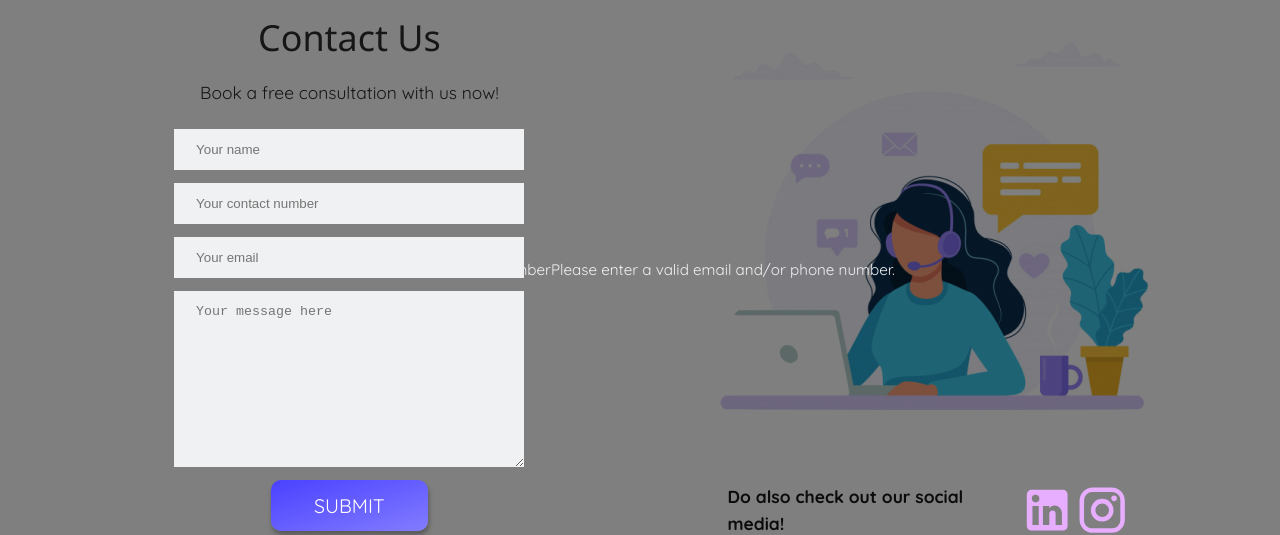
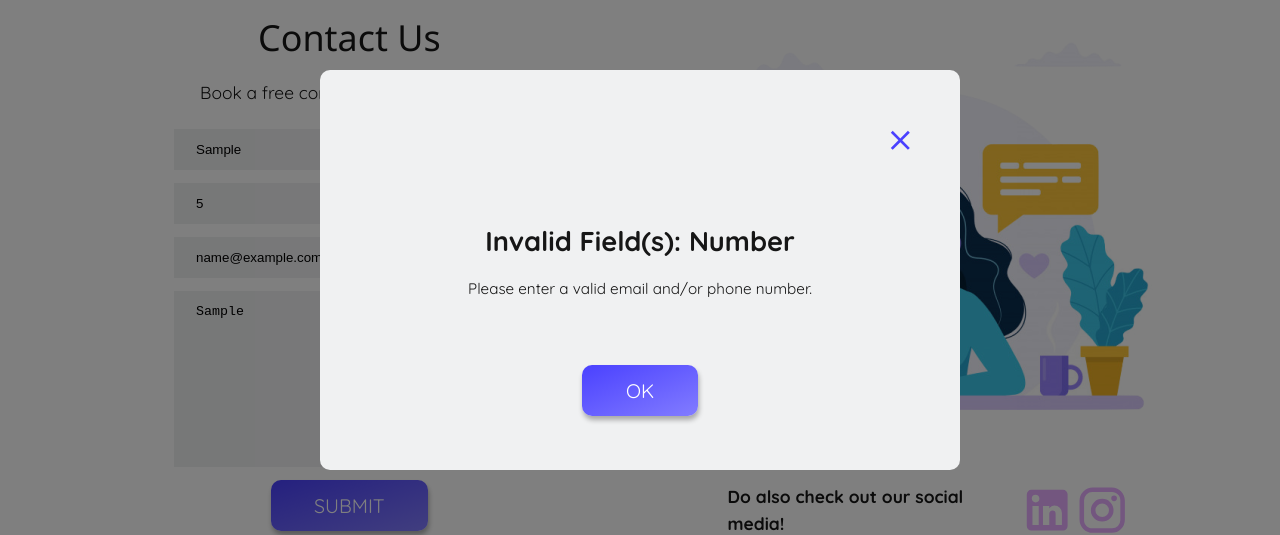
Before and after one commit to syt23/webly, a React (Create React App) app: page /contact in a window 1280 px wide. Both pictures are taken after typing "Sample", "5", "name@example.com", "Sample" into the empty fields and a click on the input "SUBMIT". Shown: the part 130-665 px from the top of the page. Built offline with nearby package versions, Linux system fonts and the light colour scheme; no server answers; a web font is replaced by a local one.

Commit message:
Add modal

```diff
--- a/src/components/ContactPage.js
+++ b/src/components/ContactPage.js
@@ -5,6 +5,7 @@ import axios from 'axios'
 import ResponsiveNav from './ResponsiveNav'
 import Footer from './Footer'
 import contact from '../assets/ContactPage/contact.png'
+import Modal from './Modal'
 
 class ContactPage extends Component {
     state = {
@@ -16,7 +17,8 @@ class ContactPage extends Component {
         numberError: false,
         success: false,
         failure: false,
-        scroll: false
+        scroll: false,
+        showModal: false
     }
 
     componentDidMount() {
@@ -40,29 +42,41 @@ class ContactPage extends Component {
         }
     }
 
-    handleSubmit = (e) => {
+    handleModalClose = () => {
+        this.setState({
+            showModal: false,
+            success: false,
+            failure: false
+        })
+    }
+
+    handleSubmit = async (e) => {
         e.preventDefault();
-        if (!this.state.number.match(/^[0-9]{8,15}$/)) {
-            this.setState({ numberError: true });
+
+        if (this.state.number != '' && !this.state.number.match(/^[0-9]{8,15}$/)) {
+            await this.setState({ numberError: true });
         }
 
         if (!this.state.email.match(/^([a-zA-Z0-9_\-\.]+)@([a-zA-Z0-9_\-\.]+)\.([a-zA-Z]{2,5})$/)) {
-            this.setState({ emailError: true });
+            await this.setState({ emailError: true });
         }
+
         if (this.state.emailError || this.state.numberError) {
+            this.setState({ showModal: true })
             return;
         }
+        console.log(this.state)
 
         axios({
             method: 'post',
-            url: '/mail',
+            url: 'http://localhost:3001/mail',
             timeout: 3000,
             data: {
                 ...this.state
             }
         })
             .then(response => {
-                // console.log("response: " + response)
+                console.dir(response)
                 this.setState({
                     success: true,
                     failure: false,
@@ -70,6 +84,7 @@ class ContactPage extends Component {
                     number: '',
                     email: '',
                     message: '',
+                    showModal: true
                 });
             })
             .catch(error => {
@@ -81,7 +96,8 @@ class ContactPage extends Component {
                     number: '',
                     email: '',
                     message: '',
-                });
+                    showModal: true
+                }, console.log(this.state));
             })
     }
 
@@ -106,20 +122,22 @@ class ContactPage extends Component {
             <div>
                 <ResponsiveNav scroll={this.state.scroll} />
                 {
-                    this.state.error && (
-                        <div className='modal'>
-                            <p>Unknown Error</p>
-                            <p>Please try again later.</p>
-                        </div>
+                    this.state.showModal && (this.state.error || this.state.success) && (
+                        <Modal
+                            title={`${this.state.error ? 'Unknown Error' : ''}${this.state.success ? 'Success!' : ''}`}
+                            content={`${this.state.error ? 'Please try again later.' : ''}${this.state.success ? 'Your message has been sent.' : ''}`}
+                            handleModalClose={this.handleModalClose}
+                        />
                     )
                 }
 
                 {
-                    (this.state.emailError || this.state.numberError) && (
-                        <div className='modal'>
-                            <p>Invalid Field(s): {this.state.emailError ? 'Email' : ''} {this.state.numberError ? 'Number' : ''}</p>
-                            <p>Please enter a valid email and/or phone number.</p>
-                        </div>
+                    this.state.showModal && (this.state.emailError || this.state.numberError) && (
+                        <Modal
+                            title={`Invalid Field(s): ${this.state.emailError ? 'Email' : ''} ${this.state.numberError ? 'Number' : ''}`}
+                            content="Please enter a valid email and/or phone number."
+                            handleModalClose={this.handleModalClose}
+                        />
                     )
                 }
                 <div className="container">
@@ -135,10 +153,10 @@ class ContactPage extends Component {
                             </div>
                             <Fade clear delay={200}>
                                 <form className='form' onSubmit={this.handleSubmit}>
-                                    <input className='form__input' type='text' value={this.state.name} onChange={this.onNameChange} name='name' placeholder='Your name' />
+                                    <input className='form__input' required type='text' value={this.state.name} onChange={this.onNameChange} name='name' placeholder='Your name*' />
                                     <input className='form__input' type='number' value={this.state.number} onChange={this.onNumberChange} name='number' placeholder='Your contact number' />
-                                    <input className='form__input' type='text' value={this.state.email} onChange={this.onEmailChange} name='email' placeholder='Your email' />
-                                    <textarea className='form__input' value={this.state.message} onChange={this.onMessageChange} cols='20' rows='10' placeholder='Your message here' />
+                                    <input className='form__input' required type='text' value={this.state.email} onChange={this.onEmailChange} name='email' placeholder='Your email*' />
+                                    <textarea className='form__input' required value={this.state.message} onChange={this.onMessageChange} cols='20' rows='10' placeholder='Your message here*' />
                                     <input type='submit' className='btn btn-purple align-self' value='SUBMIT' />
                                 </form>
                             </Fade>
--- /dev/null
+++ b/src/components/Modal.js
@@ -0,0 +1,21 @@
+import React, { Component } from 'react';
+import { Close } from '@material-ui/icons'
+
+class Modal extends Component {
+    render() {
+        return (
+            <div className='modal'>
+                <div className='modal__body'>
+                    <Close className='modal__close' onClick={this.props.handleModalClose} />
+                    <div className='modal__text'>
+                        <p className='title-tertiary margin-bottom-small'>{this.props.title}</p>
+                        <p>{this.props.content}</p>
+                    </div>
+                    <button className='btn btn-purple' onClick={this.props.handleModalClose}>OK</button>
+                </div>
+            </div>
+        );
+    }
+}
+
+export default Modal;
--- a/src/styles/base/_modal.scss
+++ b/src/styles/base/_modal.scss
@@ -6,4 +6,33 @@
     display: flex;
     justify-content: center;
     align-items: center;
+    z-index: 105;
+
+    &__body {
+        padding: $m-size $l-size;
+        background-color: $color-light-grey;
+        color: $color-light-black;
+        border-radius: 10px;
+        text-align: center;
+        min-height: 50%;
+        min-width: 50%;
+        display: flex;
+        flex-direction: column;
+        justify-content: space-around;
+        align-items: center;
+    }
+
+    &__close {
+        height: 3rem !important;
+        width: 3rem !important;
+        display: inline-block;
+        align-self: flex-end;
+        color: $color-medium-blue;
+        cursor: pointer;
+        transition: all .2s;
+
+        &:hover {
+            transform: scale(1.1);
+        }
+    }
 }
```
Also changed, not shown: package.json (+6 -1 lines), server.js (+29 -12 lines), 2 other files (tests, documents, lock files or other folders).
